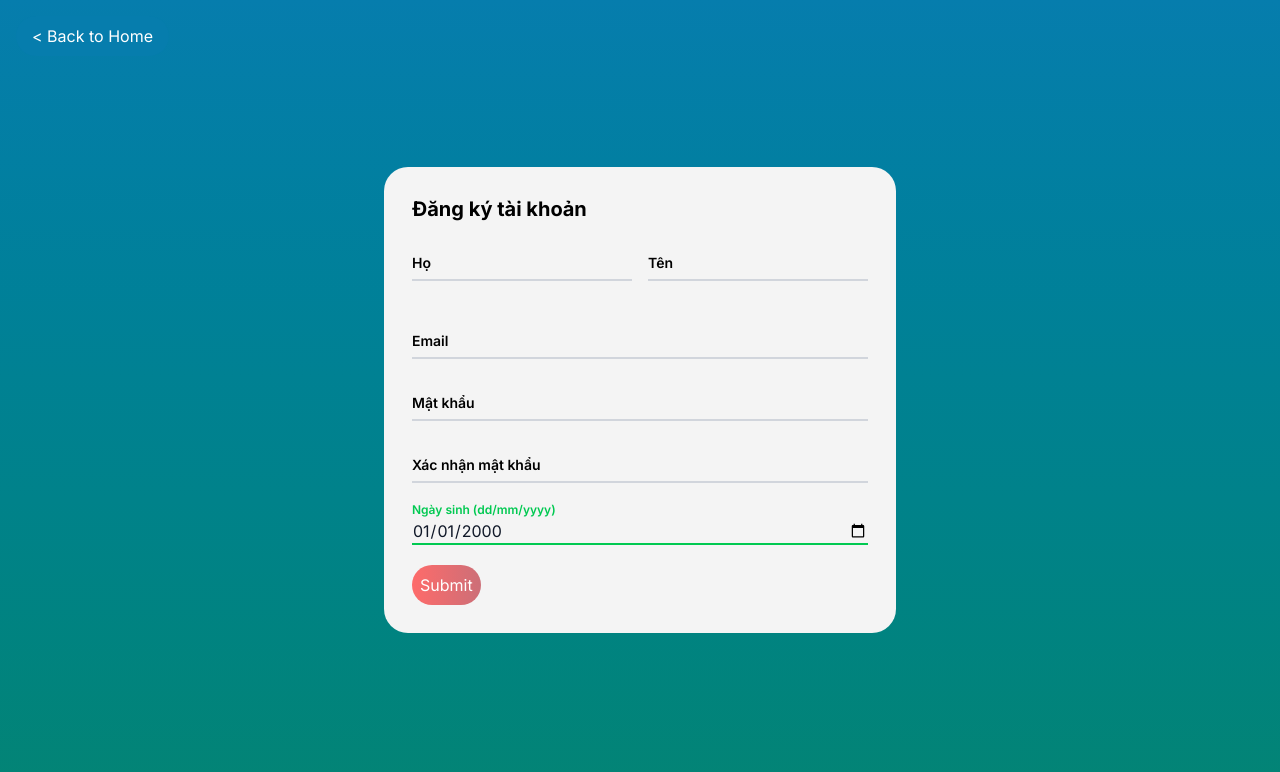
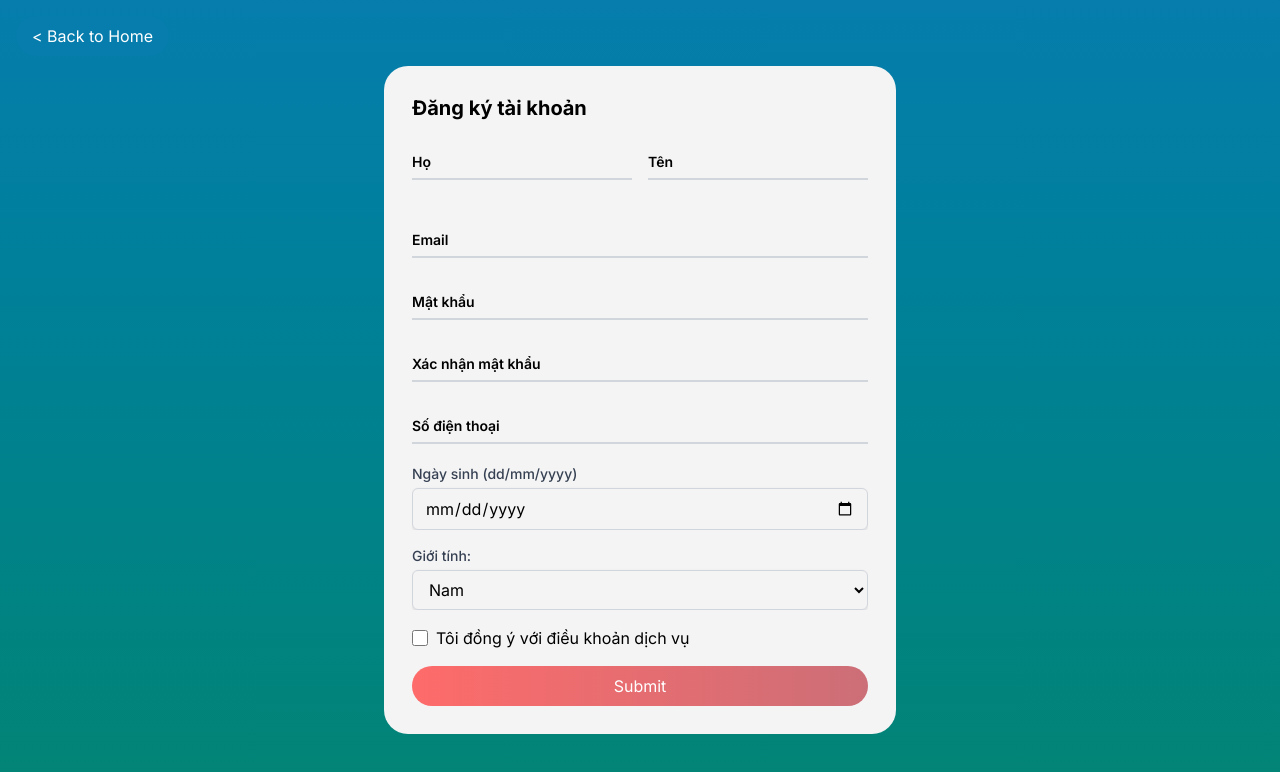
Before and after one commit to hatohui/GenCare, a Next.js app in the folder frontend/: page /register in a window 1280 px wide. Shown: the top 772 px of the page. Built offline with nearby package versions, Linux system fonts and the light colour scheme.

Commit message:
feat: Register account + cookies
- refactored register form
- Added cookies
- implemented register logic

```diff
--- a/frontend/package.json
+++ b/frontend/package.json
@@ -13,6 +13,7 @@
 		"@tanstack/react-query": "^5.76.1",
 		"axios": "^1.9.0",
 		"clsx": "^2.1.1",
+		"cookies-next": "^6.0.0",
 		"jwt-decode": "^4.0.0",
 		"motion": "^12.14.0",
 		"next": "15.3.2",
--- a/frontend/src/Components/Auth/LoginForm.tsx
+++ b/frontend/src/Components/Auth/LoginForm.tsx
@@ -5,7 +5,6 @@ import useInput from '@/Hooks/Form/useInput'
 import MotionCheckbox from '../Form/MotionCheckbox'
 import { loginSchema } from '@/Interfaces/Auth/Schema/login'
 import { ZodError } from 'zod'
-import { loginUser } from '@/Services/auth-service'
 import { useState } from 'react'
 import FloatingLabelInput from '../Form/FloatingLabel'
 
@@ -33,7 +32,7 @@ const LoginForm = () => {
 				password: password.value,
 			})
 
-			await loginUser(parsed)
+			console.log(parsed)
 
 			alert('Login successful!')
 		} catch (err) {
--- a/frontend/src/Components/Auth/RegisterForm.tsx
+++ b/frontend/src/Components/Auth/RegisterForm.tsx
@@ -21,7 +21,7 @@ const RegisterForm = ({ handleRegister }: RegisterComponentProps) => {
 	const [form, setForm] = useState<RegisterFormData>({
 		firstName: '',
 		lastName: '',
-		dateOfBirth: '2000-01-01',
+		dateOfBirth: '',
 		email: '',
 		gender: Gender.Male,
 		phoneNumber: '',
@@ -35,12 +35,20 @@ const RegisterForm = ({ handleRegister }: RegisterComponentProps) => {
 	)
 	const checked = useRef(new Set<RegisterFormProps>())
 
-	const handleChange = (e: React.ChangeEvent<HTMLInputElement>) => {
-		const { name, value, type, checked: isChecked } = e.target
+	const handleChange = (
+		e: React.ChangeEvent<HTMLInputElement | HTMLSelectElement>
+	) => {
+		const { name, value, type } = e.target
+		const isChecked = (e.target as HTMLInputElement).checked
 
 		const updatedForm = {
 			...form,
-			[name]: type === 'checkbox' ? isChecked : value,
+			[name]:
+				type === 'checkbox'
+					? isChecked
+					: name === 'gender'
+					? Boolean(value)
+					: value,
 		}
 
 		setForm(updatedForm)
@@ -75,6 +83,8 @@ const RegisterForm = ({ handleRegister }: RegisterComponentProps) => {
 	const validateEntireForm = (formData: RegisterFormData): boolean => {
 		const result = RegisterFormSchema.safeParse(formData)
 
+		console.log(result)
+
 		if (!result.success) {
 			const filteredErrors: Record<string, FloatingLabelErrorData> = {}
 			const properties = z4.treeifyError(result.error).properties
@@ -99,11 +109,12 @@ const RegisterForm = ({ handleRegister }: RegisterComponentProps) => {
 
 		const isValid = validateEntireForm(form)
 
+		console.log(isValid)
+		console.log(errors)
+
 		if (isValid) {
 			try {
-				await handleRegister(form)
-				alert('success!')
-				//! HANDLE REGISTERING DATA
+				handleRegister(form)
 			} catch (error) {
 				console.log(error)
 
@@ -169,28 +180,87 @@ const RegisterForm = ({ handleRegister }: RegisterComponentProps) => {
 			/>
 
 			<FloatingLabel
-				label='Ngày sinh (dd/mm/yyyy)'
-				id='dateOfBirth'
-				type='date'
-				name='dateOfBirth'
-				value={form.dateOfBirth}
+				label='Số điện thoại'
+				id='phoneNumber'
+				name='phoneNumber'
+				value={form.phoneNumber}
 				onChange={handleChange}
-				error={errors.dateOfBirth}
+				error={errors.phoneNumber}
 			/>
 
-			{/* <div>
+			{/* Ngày sinh (Date of Birth) */}
+			<div className='mb-4'>
+				<label
+					htmlFor='dateOfBirth'
+					className={`block text-sm font-medium mb-1 ${
+						errors.dateOfBirth ? 'text-red-500' : 'text-gray-700'
+					}`}
+				>
+					Ngày sinh (dd/mm/yyyy)
+				</label>
 				<input
-					id='agree'
-					type='checkbox'
-					name='agreeToTerms'
+					type='date'
+					id='dateOfBirth'
+					name='dateOfBirth'
+					value={form.dateOfBirth}
 					onChange={handleChange}
+					className={`w-full px-3 py-2 border ${
+						errors.dateOfBirth
+							? 'border-red-500 focus:ring-red-500 focus:border-red-500'
+							: 'border-gray-300 focus:ring-main focus:border-main'
+					} rounded-md shadow-sm focus:outline-none focus:ring-2`}
 				/>
-				<label htmlFor='agree'>Tôi đồng ý với điều khoản dịch vụ</label>
+				{errors.dateOfBirth && (
+					<p className='text-red-500 text-sm mt-1'>
+						{errors.dateOfBirth.errors[0]}
+					</p>
+				)}
 			</div>
-			{errors.agreeToTerms && (
-				<p className='text-red-500 text-sm'>{errors.agreeToTerms?.errors}</p>
-			)} */}
-			<SubmitButton buttonClass='bg-main text-white p-2 rounded-full flex justify-center bg-gradient-to-r from-accent to-accent/80 backdrop-blur-3xl hover:from-accent/90 hover:to-accent	 ' />
+
+			<div className='mb-4'>
+				<label
+					htmlFor='gender'
+					className='block text-sm font-medium text-gray-700 mb-1'
+				>
+					Giới tính:
+				</label>
+				<select
+					id='gender'
+					name='gender'
+					value={form.gender}
+					onChange={handleChange}
+					className={`w-full px-3 py-2 border ${
+						errors.gender ? 'border-red-500' : 'border-gray-300'
+					} rounded-md shadow-sm focus:outline-none focus:ring-2 focus:ring-main focus:border-main`}
+				>
+					<option value={Gender.Male}>Nam</option>
+					<option value={Gender.Female}>Nữ</option>
+				</select>
+			</div>
+
+			{/* Đồng ý điều khoản (Agree to terms) */}
+			<div className='mb-4 mt-2'>
+				<label
+					className={`flex items-center gap-2 text-gray-700'
+					`}
+				>
+					<input
+						type='checkbox'
+						name='agreeToTerms'
+						checked={form.agreeToTerms}
+						onChange={handleChange}
+						className={`w-4 h-4`}
+					/>
+					<span>Tôi đồng ý với điều khoản dịch vụ</span>
+				</label>
+				{errors.agreeToTerms && (
+					<p className='text-red-500 text-sm mt-1'>
+						{errors.agreeToTerms.errors[0]}
+					</p>
+				)}
+			</div>
+
+			<SubmitButton buttonClass='bg-main text-white w-full p-2 rounded-full flex justify-center bg-gradient-to-r from-accent to-accent/80 backdrop-blur-3xl hover:from-accent/90 hover:to-accent	 ' />
 		</form>
 	)
 }
--- a/frontend/src/Constants/API.ts
+++ b/frontend/src/Constants/API.ts
@@ -1 +1 @@
-export const DEFAULT_API_URL = 'https://api.gencare.site'
+export const DEFAULT_API_URL = 'https://api.gencare.site/api'
--- a/frontend/src/Interfaces/Auth/Schema/register.ts
+++ b/frontend/src/Interfaces/Auth/Schema/register.ts
@@ -29,11 +29,11 @@ export const RegisterFormSchema = z
 				message: 'Trong mục họ không được có kí tự đặc biệt',
 			}),
 
-		dateOfBirth: z.iso.datetime({ message: 'Ngày sinh là mục bắt buộc' }),
+		dateOfBirth: z.coerce.date({ message: 'Ngày sinh là mục bắt buộc' }),
 
 		email: z.email({ message: 'Email không hợp lệ' }),
 
-		gender: z.boolean(),
+		gender: z.number().min(0).max(1),
 
 		phoneNumber: z.string().regex(/^(0|\+84)(\s?[2-9])+([0-9]{8})\b/, {
 			message: 'Số điện thoại không hợp lệ',
@@ -51,8 +51,7 @@ export const RegisterFormSchema = z
 	})
 	.refine(
 		data =>
-			data.password === data.confirmPassword &&
-			data.confirmPassword.length !== 0,
+			data.password === data.confirmPassword && data.confirmPassword !== '',
 		{
 			message: 'Mật khẩu không khớp',
 			path: ['confirmPassword'],
--- a/frontend/src/Services/auth-service.ts
+++ b/frontend/src/Services/auth-service.ts
@@ -5,26 +5,24 @@ import { TokenData } from '@/Interfaces/Auth/Schema/token'
 import { useMutation } from '@tanstack/react-query'
 import axios from 'axios'
 
+const AUTH_URL = `${DEFAULT_API_URL}/auth`
+
 const authApi = {
 	register: (data: RegisterAPI) =>
-		axios
-			.post<TokenData>(`${DEFAULT_API_URL}/register`, data)
-			.then(res => res.data),
+		axios.post<TokenData>(`${AUTH_URL}/register`, data).then(res => res.data),
 
 	login: (data: LoginAPI) =>
-		axios
-			.post<TokenData>(`${DEFAULT_API_URL}/login`, data)
-			.then(res => res.data),
+		axios.post<TokenData>(`${AUTH_URL}/login`, data).then(res => res.data),
 }
 
-export const useRegisterAccount = (data: RegisterAPI) => {
+export const useRegisterAccount = () => {
 	return useMutation({
-		mutationFn: () => authApi.register(data),
+		mutationFn: authApi.register,
 	})
 }
 
-export const useLoginAccount = (credentials: LoginAPI) => {
+export const useLoginAccount = () => {
 	return useMutation({
-		mutationFn: () => authApi.login(credentials),
+		mutationFn: authApi.login,
 	})
 }
--- /dev/null
+++ b/frontend/src/app/dashboard/page.tsx
@@ -0,0 +1,12 @@
+import React from 'react'
+
+const page = () => {
+	return (
+		<div>
+			<div> Account id: abc</div>
+			<div> Account Name: abc</div>
+		</div>
+	)
+}
+
+export default page
--- a/frontend/src/app/register/page.tsx
+++ b/frontend/src/app/register/page.tsx
@@ -1,14 +1,19 @@
+'use client'
+
+import React from 'react'
+import { useRouter } from 'next/navigation'
 import RegisterPage from '@/Components/Auth/RegisterForm'
 import {
 	RegisterAPI,
 	RegisterFormData,
 } from '@/Interfaces/Auth/Schema/register'
 import { useRegisterAccount } from '@/Services/auth-service'
-import { useRouter } from 'next/navigation'
-import React from 'react'
+import LoadingPage from '@/Components/Loading'
+import { setCookie } from 'cookies-next/client'
 
-const page = () => {
+const Register = () => {
 	const router = useRouter()
+	const registerMutation = useRegisterAccount()
 
 	const handleRegister = (formData: RegisterFormData) => {
 		const apiData: RegisterAPI = {
@@ -21,17 +26,24 @@ const page = () => {
 			password: formData.password,
 		}
 
-		const { isError, isPending, isSuccess, data } = useRegisterAccount(apiData)
+		//on success, set cookies
+		registerMutation.mutate(apiData, {
+			onSuccess: data => {
+				setCookie('accessToken', data.accessToken, {
+					sameSite: 'strict',
+					maxAge: data.expiresIn,
+				})
+				setCookie('refreshToken', data.refreshToken)
+				router.push('/dashboard')
+			},
+			onError: error => {
+				console.error('Registration error:', error)
+				// show toast or error message if needed
+			},
+		})
+	}
 
-		if (isError) {
-			//HANDLE ERROR
-		}
-
-		if (isSuccess && data) {
-			document.cookie = `accessToken=${data.accessToken}; path=/; max-age=86400; secure; samesite=strict`
-			router.push('/dashboard')
-		}
-	}
+	if (registerMutation.isPending) return <LoadingPage />
 
 	return (
 		<div className='full-screen center-all bg-gradient-to-b from-main to-secondary p-4 flex items-center justify-center'>
@@ -40,4 +52,4 @@ const page = () => {
 	)
 }
 
-export default page
+export default Register
```
Also changed, not shown: 1 other file (tests, documents, lock files or other folders).
